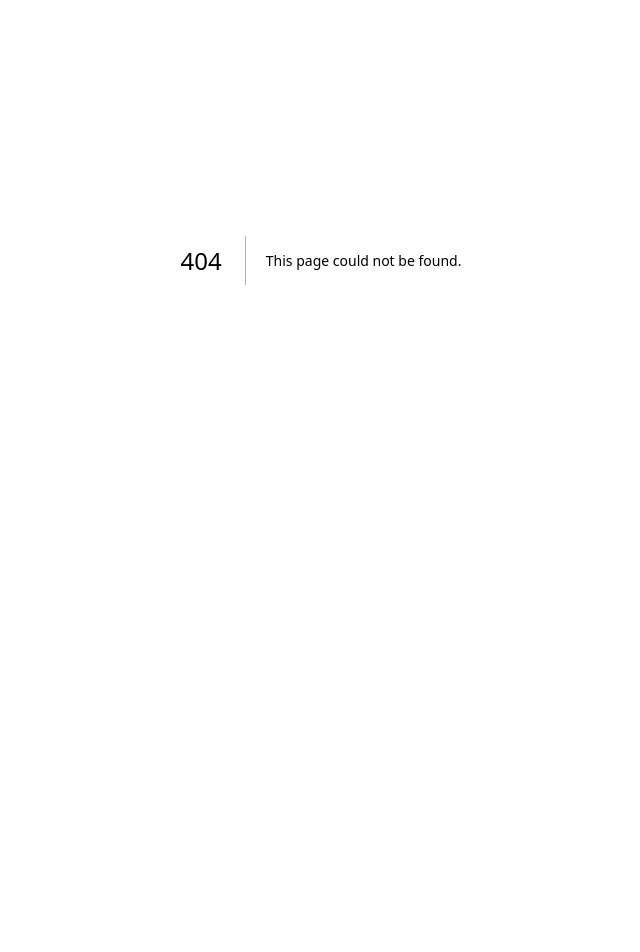
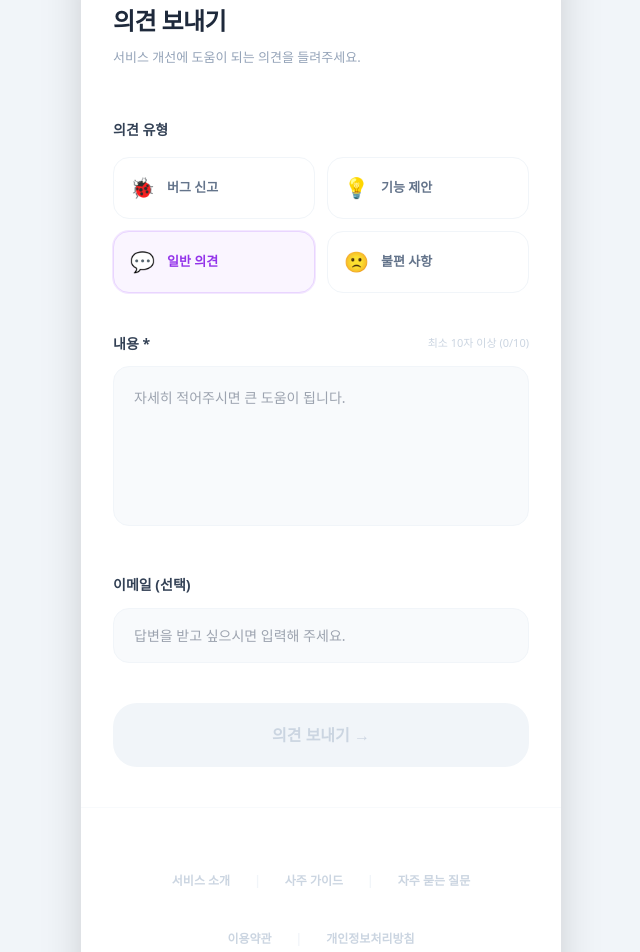
Before and after one commit to PLANB-John/oursai-web, a Next.js app: page /feedback in a window 1280 px wide. Before the commit this address had no page. Shown: the part 140-1092 px from the top of the page, without its empty margins (319-959 px from the left). Before the commit the page ends 800 px from the top, so only its background shows below. Built offline with nearby package versions, Linux system fonts and the light colour scheme.

Commit message:
Create feedback.js

```diff
--- /dev/null
+++ b/pages/feedback.js
@@ -0,0 +1,134 @@
+import React, { useState } from 'react';
+import Head from 'next/head';
+
+export default function Feedback() {
+  const [category, setCategory] = useState('일반 의견');
+  const [content, setContent] = useState('');
+  const [email, setEmail] = useState('');
+
+  const categories = [
+    { name: '버그 신고', icon: '🐞' },
+    { name: '기능 제안', icon: '💡' },
+    { name: '일반 의견', icon: '💬' },
+    { name: '불편 사항', icon: '🙁' }
+  ];
+
+  const handleSubmit = (e) => {
+    e.preventDefault();
+    if (content.length < 10) {
+      alert('내용을 10자 이상 적어주세요.');
+      return;
+    }
+    // 전송 로직이 들어갈 자리입니다.
+    alert('소중한 의견이 전송되었습니다. 감사합니다!');
+  };
+
+  return (
+    <div className="min-h-screen bg-slate-100 flex justify-center items-start sm:py-10 font-sans text-slate-800">
+      <Head>
+        <title>의견 보내기 | 우리 사이 (oursai.kr)</title>
+      </Head>
+
+      <div className="w-full max-w-[480px] min-h-screen bg-white shadow-2xl flex flex-col relative overflow-hidden sm:rounded-[40px] pb-20">
+
+        {/* --- 상단 네비게이션 --- */}
+        <div className="px-6 py-6 border-b border-slate-50 flex items-center justify-between">
+          <a href="/" className="text-xs text-slate-400 font-bold hover:text-purple-400 transition-colors">
+            ← 홈으로
+          </a>
+        </div>
+
+        <main className="px-8 py-10 space-y-12">
+          {/* 타이틀 섹션 */}
+          <section className="space-y-2">
+            <h1 className="text-2xl font-black text-slate-800 tracking-tight">의견 보내기</h1>
+            <p className="text-[13px] text-slate-400 leading-6">서비스 개선에 도움이 되는 의견을 들려주세요.</p>
+          </section>
+
+          <form onSubmit={handleSubmit} className="space-y-10">
+            {/* 의견 유형 선택 (2x2 그리드) */}
+            <div className="space-y-4">
+              <label className="text-[14px] font-bold text-slate-700">의견 유형</label>
+              <div className="grid grid-cols-2 gap-3">
+                {categories.map((item) => (
+                  <button
+                    key={item.name}
+                    type="button"
+                    onClick={() => setCategory(item.name)}
+                    className={`flex items-center gap-3 p-4 rounded-2xl border transition-all text-left ${
+                      category === item.name
+                      ? 'bg-purple-50 border-purple-200 ring-1 ring-purple-100'
+                      : 'bg-white border-slate-100 hover:bg-slate-50'
+                    }`}
+                  >
+                    <span className="text-xl">{item.icon}</span>
+                    <span className={`text-[13px] font-bold ${category === item.name ? 'text-purple-600' : 'text-slate-500'}`}>
+                      {item.name}
+                    </span>
+                  </button>
+                ))}
+              </div>
+            </div>
+
+            {/* 내용 입력 (TextArea) */}
+            <div className="space-y-3">
+              <div className="flex justify-between items-center">
+                <label className="text-[14px] font-bold text-slate-700">내용 *</label>
+                <span className={`text-[11px] font-medium ${content.length < 10 ? 'text-slate-300' : 'text-purple-400'}`}>
+                  최소 10자 이상 ({content.length}/10)
+                </span>
+              </div>
+              <textarea
+                value={content}
+                onChange={(e) => setContent(e.target.value)}
+                placeholder="자세히 적어주시면 큰 도움이 됩니다."
+                className="w-full h-40 bg-slate-50 border border-slate-100 rounded-2xl p-5 text-[14px] focus:outline-none focus:ring-2 focus:ring-purple-100 focus:bg-white transition-all resize-none"
+              />
+            </div>
+
+            {/* 이메일 입력 */}
+            <div className="space-y-3">
+              <label className="text-[14px] font-bold text-slate-700">이메일 (선택)</label>
+              <input
+                type="email"
+                value={email}
+                onChange={(e) => setEmail(e.target.value)}
+                placeholder="답변을 받고 싶으시면 입력해 주세요."
+                className="w-full py-4 px-5 bg-slate-50 border border-slate-100 rounded-2xl text-[14px] focus:outline-none focus:ring-2 focus:ring-purple-100 focus:bg-white transition-all"
+              />
+            </div>
+
+            {/* 전송 버튼 (우리 사이트 스타일) */}
+            <button
+              type="submit"
+              className={`w-full py-5 rounded-[24px] font-bold text-[16px] transition-all shadow-lg ${
+                content.length >= 10
+                ? 'bg-purple-600 text-white hover:bg-purple-700 shadow-purple-100'
+                : 'bg-slate-100 text-slate-300 cursor-not-allowed shadow-none'
+              }`}
+            >
+              의견 보내기 →
+            </button>
+          </form>
+        </main>
+
+        {/* --- 우리 사이 고유 푸터 (일관성 유지) --- */}
+        <footer className="px-8 py-16 bg-white text-center space-y-10 border-t border-slate-50">
+          <div className="flex justify-center gap-6 text-[12px] text-slate-300 font-bold">
+            <a href="/intro" className="hover:text-purple-400">서비스 소개</a>
+            <span className="text-slate-100">|</span>
+            <a href="/guide" className="hover:text-purple-400">사주 가이드</a>
+            <span className="text-slate-100">|</span>
+            <a href="/faq" className="hover:text-purple-400">자주 묻는 질문</a>
+          </div>
+          <div className="flex justify-center gap-6 text-[12px] text-slate-300 font-bold">
+            <a href="/terms" className="hover:text-purple-400">이용약관</a>
+            <span className="text-slate-100">|</span>
+            <a href="/privacy" className="hover:text-purple-400">개인정보처리방침</a>
+          </div>
+          <p className="text-[11px] text-slate-200 font-medium italic">© 2026 oursai.kr | All Rights Reserved.</p>
+        </footer>
+      </div>
+    </div>
+  );
+}
```
